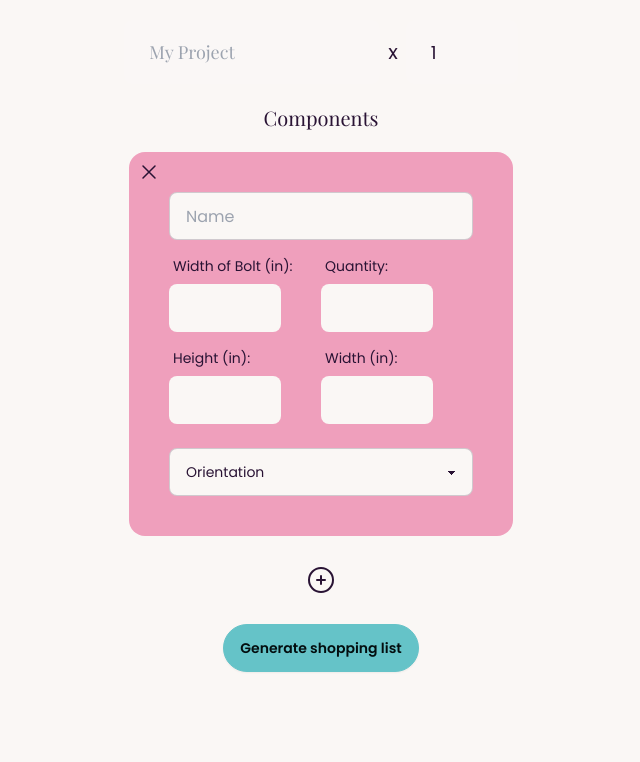
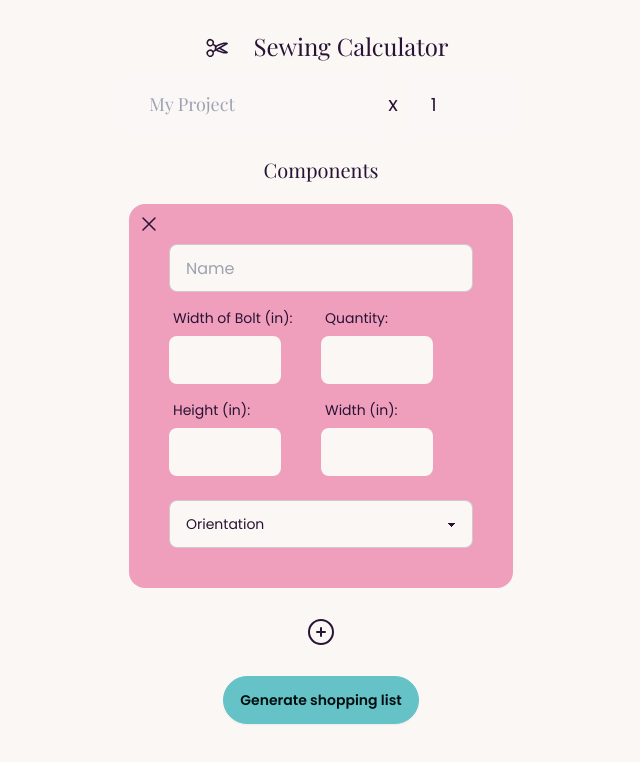
Before and after one commit to Blake-Larson/sewing-calculator, a SvelteKit app: page / in a window 1280 px wide. Shown: the top 762 px of the page, without its empty margins (319-959 px from the left). Built offline with nearby package versions, Linux system fonts and the light colour scheme; a web font is replaced by a local one.

Commit message:
adding icon

```diff
--- a/src/routes/+page.svelte
+++ b/src/routes/+page.svelte
@@ -162,7 +162,28 @@
 	<meta name="description" content="Svelte demo app" />
 </svelte:head>
 
-<form class="flex w-full flex-col items-center gap-5 p-5">
+<div class="flex w-full flex-col p-5">
+	<div class="flex gap-3 items-center justify-center">
+		<div class="btn btn-circle btn-ghost mt-1">
+			<svg
+				xmlns="http://www.w3.org/2000/svg"
+				fill="none"
+				viewBox="0 0 24 24"
+				stroke-width="1.5"
+				stroke="currentColor"
+				class="h-6 w-6"
+			>
+				<path
+					stroke-linecap="round"
+					stroke-linejoin="round"
+					d="m7.848 8.25 1.536.887M7.848 8.25a3 3 0 1 1-5.196-3 3 3 0 0 1 5.196 3Zm1.536.887a2.165 2.165 0 0 1 1.083 1.839c.005.351.054.695.14 1.024M9.384 9.137l2.077 1.199M7.848 15.75l1.536-.887m-1.536.887a3 3 0 1 1-5.196 3 3 3 0 0 1 5.196-3Zm1.536-.887a2.165 2.165 0 0 0 1.083-1.838c.005-.352.054-.695.14-1.025m-1.223 2.863 2.077-1.199m0-3.328a4.323 4.323 0 0 1 2.068-1.379l5.325-1.628a4.5 4.5 0 0 1 2.48-.044l.803.215-7.794 4.5m-2.882-1.664A4.33 4.33 0 0 0 10.607 12m3.736 0 7.794 4.5-.802.215a4.5 4.5 0 0 1-2.48-.043l-5.326-1.629a4.324 4.324 0 0 1-2.068-1.379M14.343 12l-2.882 1.664"
+				/>
+			</svg>
+		</div>
+		<h1 class="text-center font-serif text-2xl">Sewing Calculator</h1>
+	</div>
+
+	<form class="flex w-full flex-col items-center gap-5">
 		<section class="flex w-full flex-col items-center gap-2">
 			<div class="flex items-center gap-2">
 				<input
@@ -314,7 +335,7 @@
 					: 'Generate shopping list'}</button
 			>
 		</section>
-
+	</form>
 	{#if shoppingList && shoppingList.length > 0}
 		<section id="list" class="flex animate-fade-in flex-col items-center gap-5 overflow-x-auto">
 			<h2>
@@ -344,7 +365,7 @@
 			</table>
 			<div class="flex gap-3">
 				{#if copied}
-					<div class="toast toast-top toast-start">
+					<div class="toast toast-start toast-top">
 						<div class="alert alert-info">
 							<span>Copied to clipboard!</span>
 						</div>
@@ -355,4 +376,4 @@
 			</div>
 		</section>
 	{/if}
-</form>
+</div>
```
Lines whose indentation alone changed are shown as unchanged.
